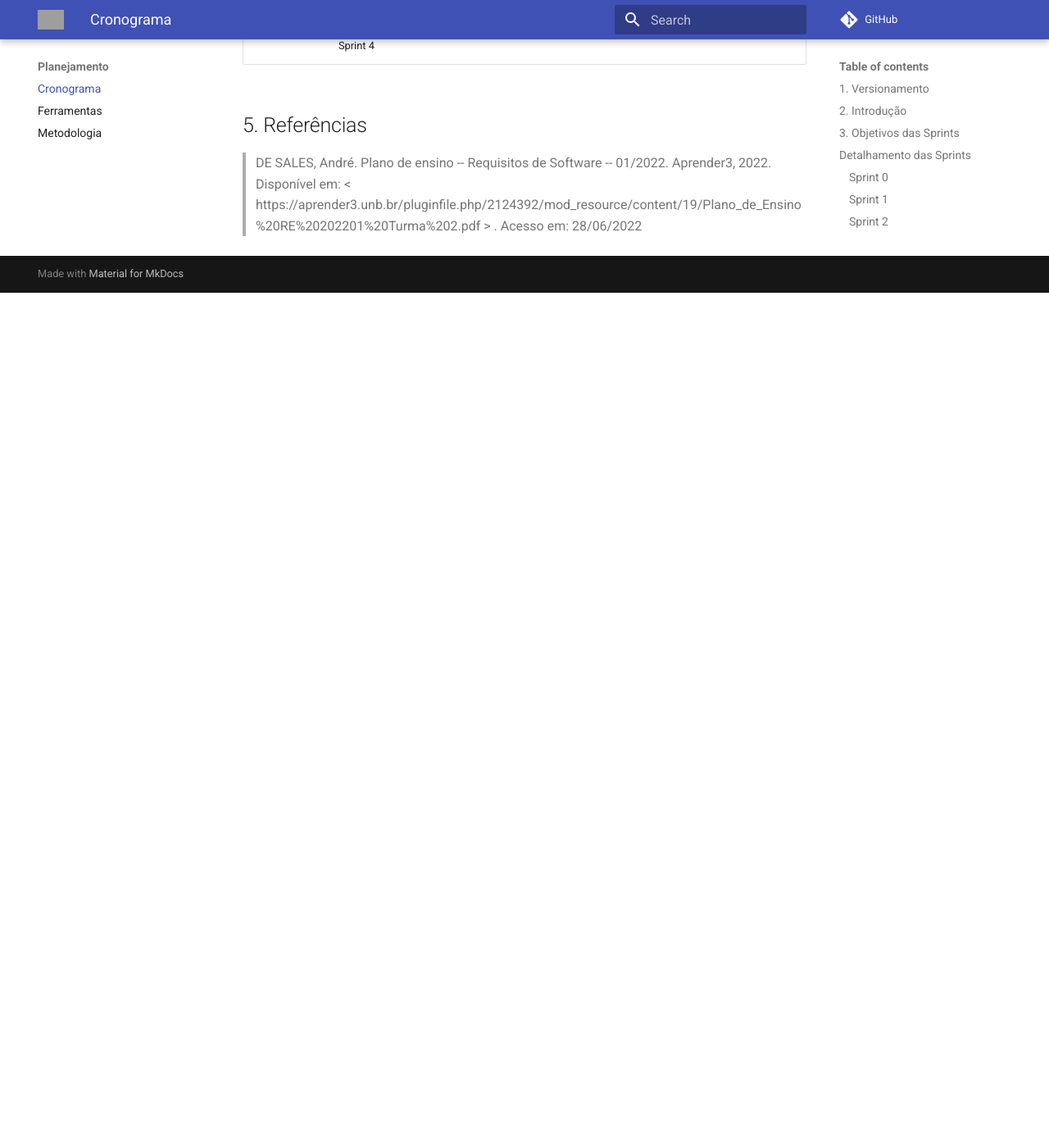
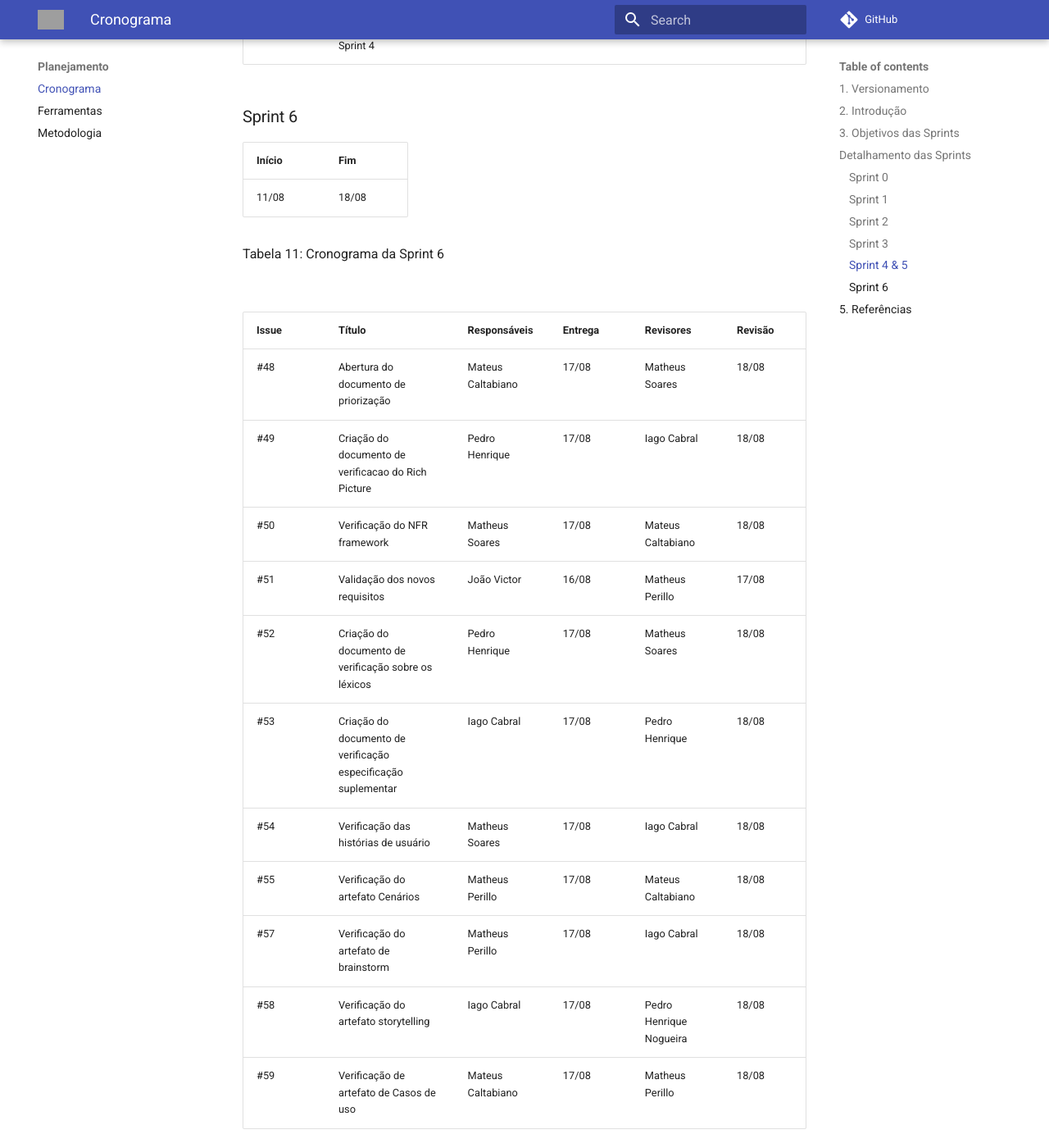
Before and after one commit to Requisitos-de-Software/2022.1-TikTok, an MkDocs documentation site: the page built from docs/cronograma.md, in a window 1280 px wide and 1400 px high, scrolled down 5884 px. Shown: the whole window at 82% size. Built offline with MkDocs 1.6.1 and Material for MkDocs 9.7.7, drawn with Linux system fonts in a browser that asks for light colours; comment, search, counter and statistics services are not loaded; before the commit the page ends 6241 px from its top, so only the background shows below that; some of the changed text lies outside the part shown; grey boxes are pictures that could not be loaded.

Commit message:
#67 - adição do detalhamento da sprint 6

```diff
--- a/docs/cronograma.md
+++ b/docs/cronograma.md
@@ -147,7 +147,7 @@
 | ------ | ----- |
 | 21/07  | 04/08 |
 
-<p>Tabela 10: Cronograma da Sprint 4 </p>
+<p>Tabela 10: Cronograma da Sprint 4 & 5 </p>
 <br>
 
 | Issue | Título                                 | Responsáveis                                  | Entrega | Revisores         | Revisão |
@@ -160,5 +160,28 @@
 | #45   | Gravação do vídeo  para quarta entrega | Todos                                         | 03/08   | N/A               | N/A     |
 | #46      |         Atualização de cronograma - Sprint 4                               |    Mateus Caltabiano                                           |   03/08      |  Iago Cabral                 |      03/08   |
 
+### Sprint 6
+
+| Início | Fim   |
+| ------ | ----- |
+| 11/08  | 18/08 |
+
+<p>Tabela 11: Cronograma da Sprint 6 </p>
+<br>
+
+| Issue | Título                                                        | Responsáveis      | Entrega | Revisores               | Revisão |
+| ----- | ------------------------------------------------------------- | ----------------- | ------- | ----------------------- | ------- |
+| #48   | Abertura do documento de priorização                          | Mateus Caltabiano | 17/08   | Matheus Soares          | 18/08   |
+| #49   | Criação do documento de verificacao do Rich Picture           | Pedro Henrique    | 17/08   | Iago Cabral             | 18/08   |
+| #50   | Verificação do NFR framework                                  | Matheus Soares    | 17/08   | Mateus Caltabiano       | 18/08   |
+| #51   | Validação dos novos requisitos                                | João Victor       | 16/08   | Matheus Perillo         | 17/08   |
+| #52   | Criação do documento de verificação sobre os léxicos          | Pedro Henrique    | 17/08   | Matheus Soares          | 18/08   |
+| #53   | Criação do documento de verificação especificação suplementar | Iago Cabral       | 17/08   | Pedro Henrique          | 18/08   |
+| #54   | Verificação das histórias de usuário                          | Matheus Soares    | 17/08   | Iago Cabral             | 18/08   |
+| #55   | Verificação do artefato Cenários                              | Matheus Perillo   | 17/08   | Mateus Caltabiano       | 18/08   |
+| #57   | Verificação do artefato de brainstorm                         | Matheus Perillo   | 17/08   | Iago Cabral             | 18/08   |
+| #58   | Verificação do artefato storytelling                          | Iago Cabral       | 17/08   | Pedro Henrique Nogueira | 18/08   |
+| #59   | Verificação de artefato de Casos de uso                       | Mateus Caltabiano | 17/08   | Matheus Perillo         | 18/08   |
+
 ## 5. Referências
 >DE SALES, André. Plano de ensino -- Requisitos de Software -- 01/2022. Aprender3, 2022. Disponível em: < https://aprender3.unb.br/pluginfile.php/2124392/mod_resource/content/19/Plano_de_Ensino%20RE%20202201%20Turma%202.pdf > . Acesso em: 28/06/2022
```
